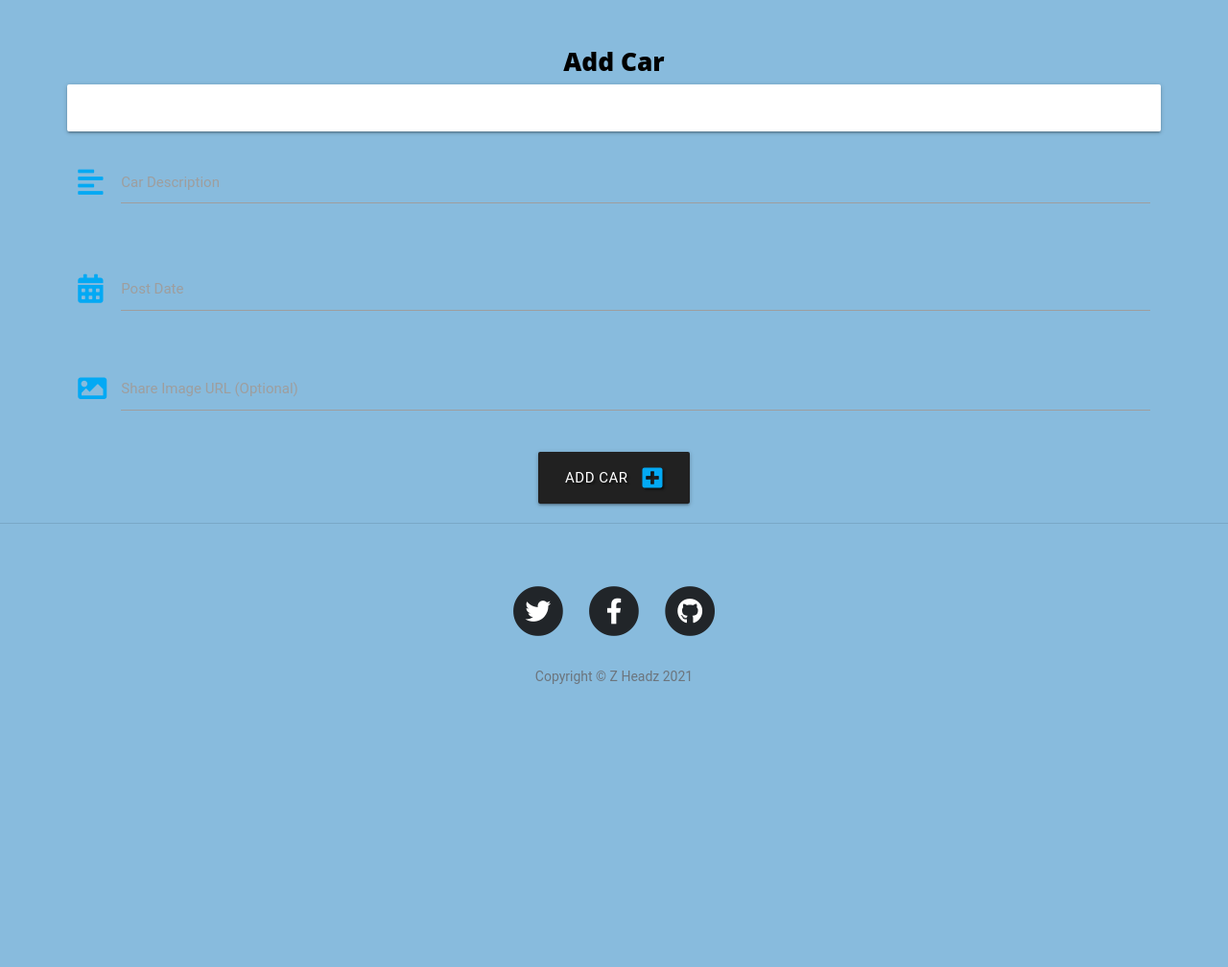
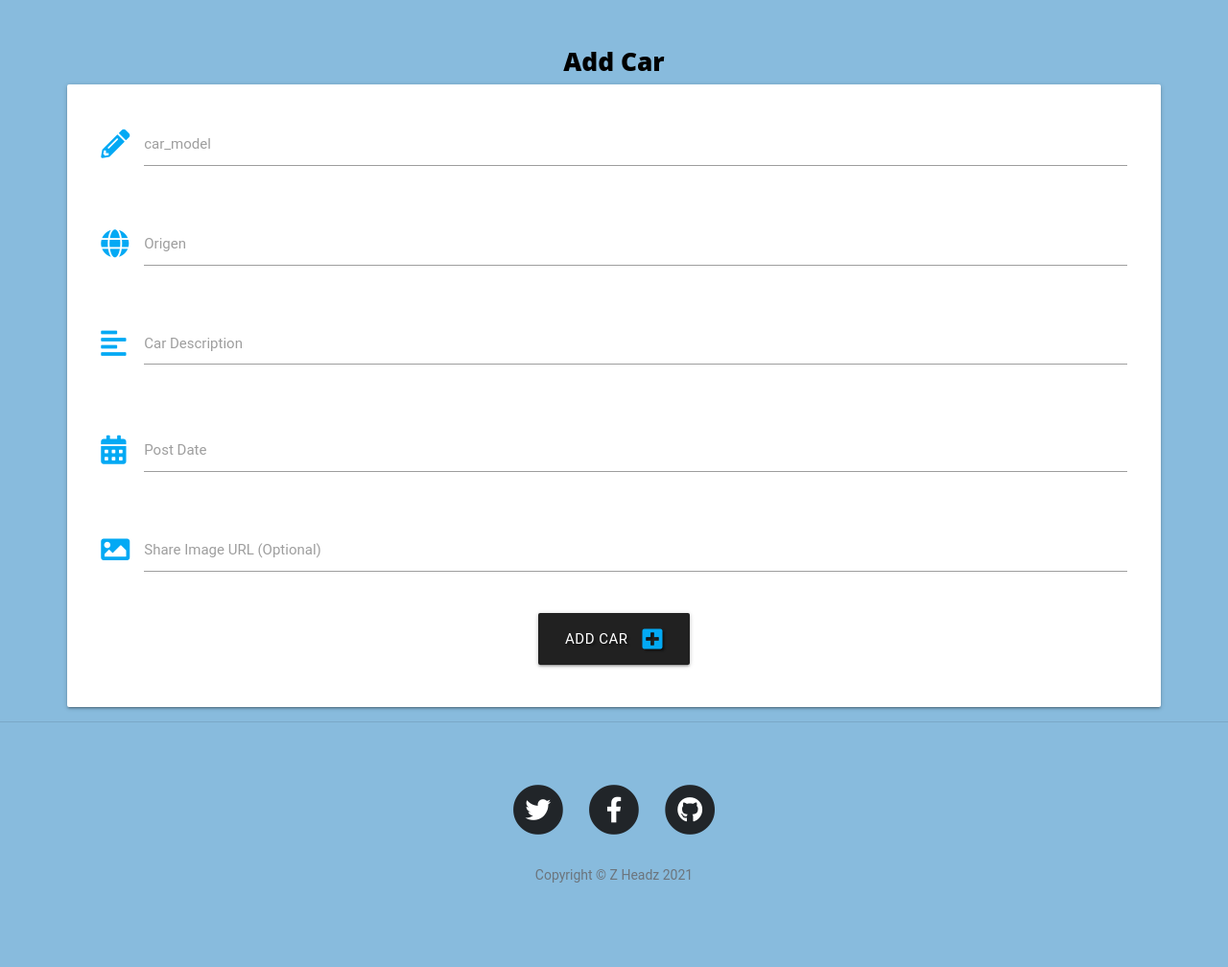
Before and after one commit to Code-Institute-Submissions/davepeyton-milestone-3-Z-Headz_SeptResub, a Flask app: page /addcar in a window 1280 px wide. Shown: the part 533-1541 px from the top of the page at 96% size. Before the commit the page ends 1246 px from the top, so only its background shows below. Run offline with Flask 2, Linux system fonts and the light colour scheme; some libraries are stand-ins or nearby versions.

Commit message:
modified html's

```diff
--- a/static/css/style.css
+++ b/static/css/style.css
@@ -7,6 +7,24 @@ body {
     background: #88bbdd;
     font-family: 'Roboto', sans-serif;
 }
+
+.home {
+    display: flex;
+    align-items: center;
+    justify-content: center;
+}
+
+video {
+    position: relative;
+    top: 0;
+    left: 0;
+    height: 50%;
+    width: 50%;
+    object-fit: contain;
+    z-index: -1;
+}
+
+
 
 .navbar-toggler {
     color: white;
--- a/templates/addcar.html
+++ b/templates/addcar.html
@@ -5,19 +5,38 @@
 
     <div class="row card-panel greay lighten-5">
         <form class="col s12" method="POST" action="{{ url_for('addcar') }}">
-    </div>
 
+
+            <!-- car model -->
+            <div class="row">
+                <div class="input-field col s12">
+                    <i class="fas fa-pencil-alt prefix light-blue-text accent-3"></i>
+                    <input id="car_model" name="car_model" minlength="5" maxlength="50"
+                        type="text" class="validate" required>
+                    <label for="car_model">car_model</label>
+                </div>
+            </div>
+            <!--car origen-->
+            <div class="row">
+                <div class="input-field col s12">
+                    <i class="fas fa-globe left prefix light-blue-text accent-3"></i>
+                    <input id="car_origen" name="car_origen" minlength="5" maxlength="50"
+                        type="text" class="validate" required>
+                    <label for="car_origen">Origen</label>
+                </div>
+            </div>
             <!-- car description -->
             <div class="row">
                 <div class="input-field col s12">
                     <i class="fas fa-align-left prefix light-blue-text accent-3"></i>
-                    <textarea id="car_description" name="car_description" minlength="5"
+                    <textarea id="Car_description" name="Car_description" minlength="5"
                         maxlength="500" class="materialize-textarea" required></textarea>
-                    <label for="car_description">Car Description</label>
+                    <label for="Car_description">Car Description</label>
                 </div>
             </div>
 
-             <!-- date picker -->
+
+            <!-- date picker -->
             <div class="row">
                 <div class="input-field col s12">
                     <i class="fas fa-calendar-alt prefix light-blue-text accent-3"></i>
@@ -25,7 +44,6 @@
                     <label for="date">Post Date</label>
                 </div>
             </div>
-
             <!--Image url-->
             <div class="row">
                 <div class="input-field col s12">
@@ -34,6 +52,7 @@
                      <label for="car_image">Share Image URL (Optional)</label>
                 </div>
             </div>
+
 
             <!--Submit button-->
             <div class="row">
--- a/templates/base.html
+++ b/templates/base.html
@@ -29,14 +29,16 @@
                     <li class="nav-item">
                         <a class="nav-link" href="{{ url_for('index') }}">Home</a>
                     </li>
-                    <li class="nav-item">
-                        <a class="nav-link" href="{{ url_for('about') }}">Cars</a>
-                    </li>
+
 
 
 
                       <!-- If user is logged in show -->
                         {% if session.user %}
+
+                    <li class="nav-item">
+                        <a class="nav-link" href="{{ url_for('about') }}">Cars</a>
+                    </li>
 
                     <li class="nav-item">
                         <a class="nav-link" href="{{ url_for('addcar') }}">Add Car</a>
```
Also changed, not shown: templates/index.html (+8 -0 lines), templates/cars.html (renamed from templates/car.html), 1 other file.
